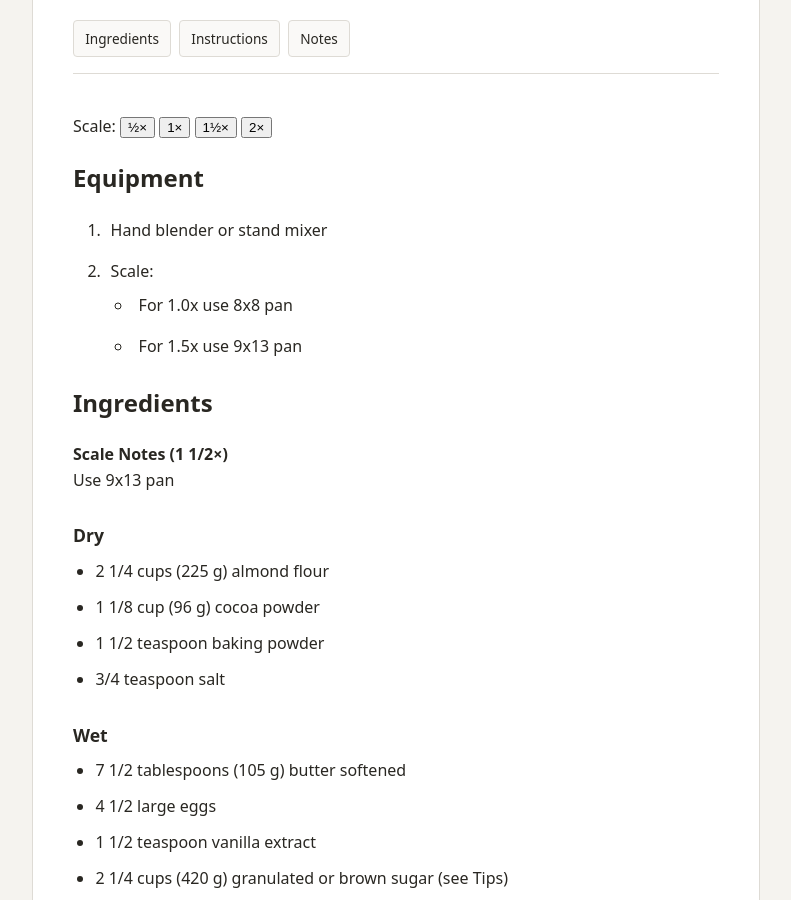
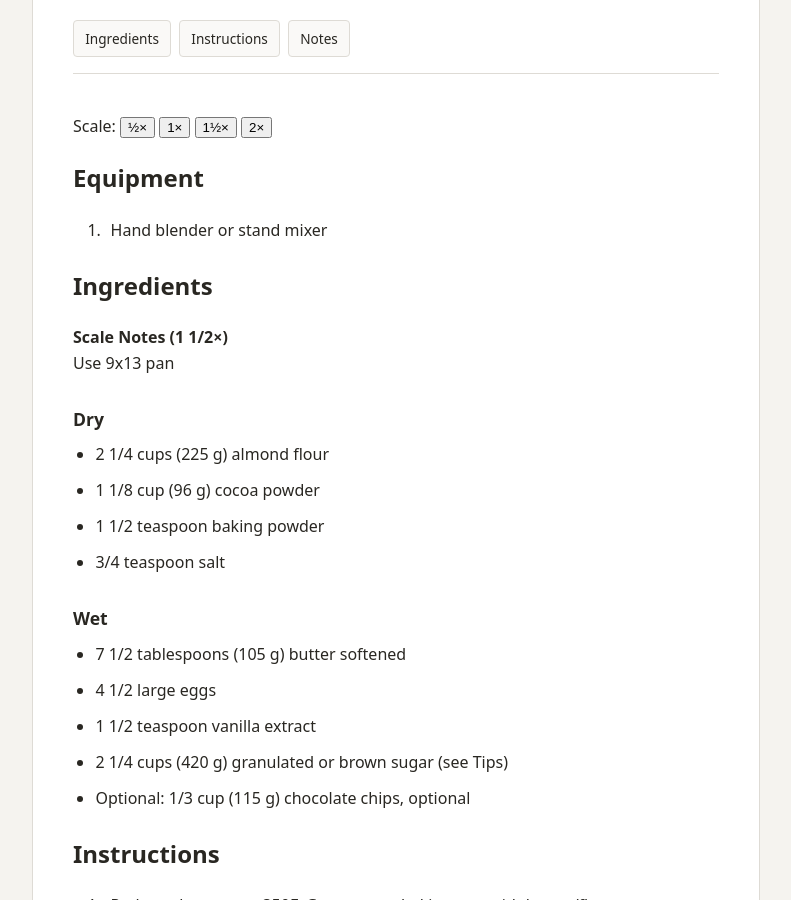
Before and after one commit to sundaycake/recipes, a Jekyll site: the page built from _recipes/almond-flour-brownies.md, in a window 1280 px wide and 900 px high, scrolled down 450 px. Shown: the whole window, without its empty margins (244-1035 px from the left). Built offline with Jekyll 4.4.1, drawn with Linux system fonts in a browser that asks for light colours.

Commit message:
Update almond-flour-brownies.md

```diff
--- a/_recipes/almond-flour-brownies.md
+++ b/_recipes/almond-flour-brownies.md
@@ -30,9 +30,6 @@ source_url: https://thebigmansworld.com/almond-flour-brownies/
 ## Equipment
 
 1. Hand blender or stand mixer
-2. Scale:
-- For 1.0x use 8x8 pan
-- For 1.5x use 9x13 pan
 
 ## Ingredients
 
```
